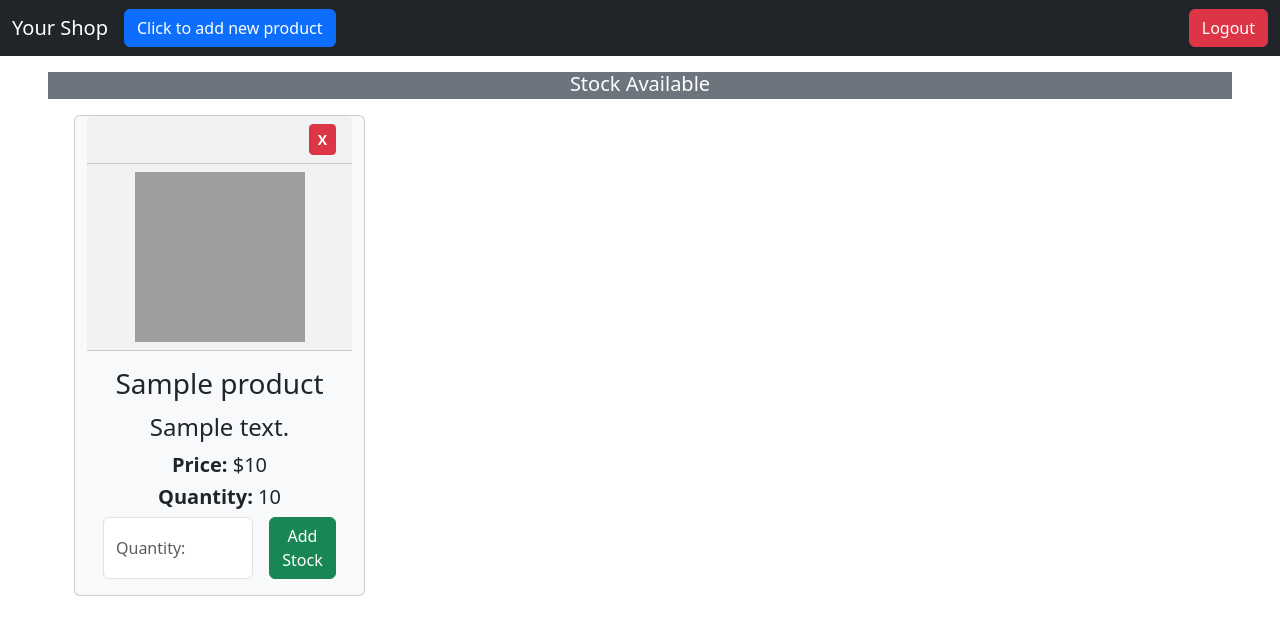
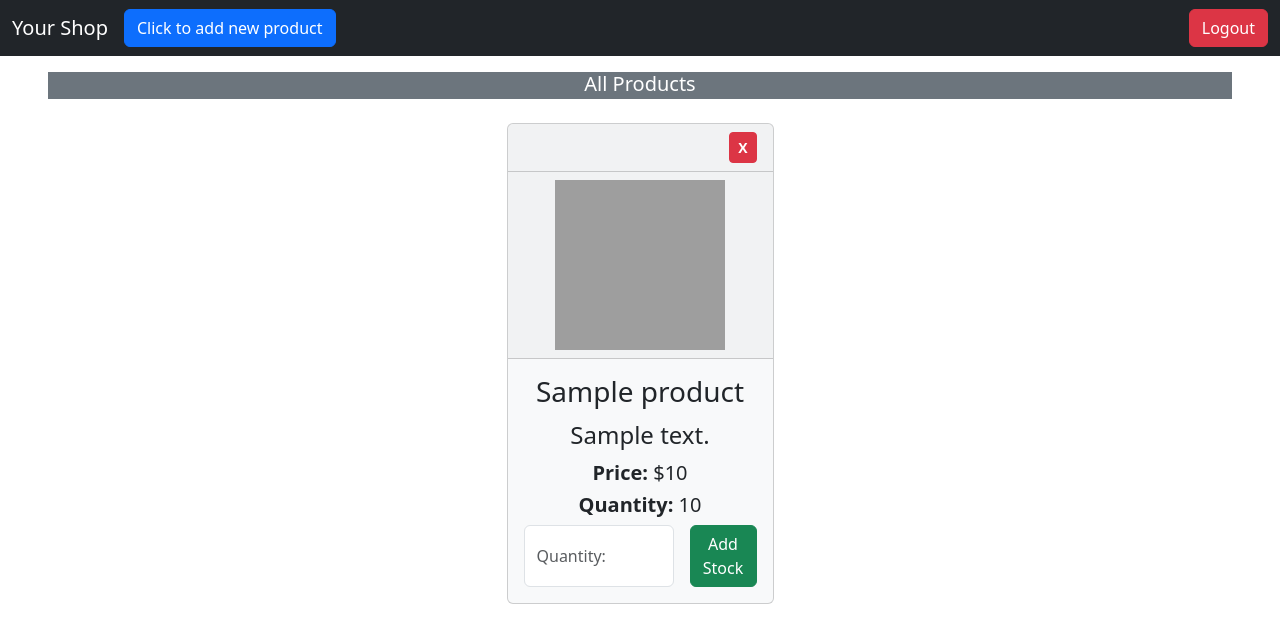
Before and after one commit to samtsa094/One-Stop-Shop, a Flask app: page /owner_shop in a window 1280 px wide. Shown: the top 643 px of the page. Run offline with Flask 3, Linux system fonts and the light colour scheme; the visitor is signed in with stand-in values (Sample User, id 1); a database or web service that is not in the repository returns one stand-in record (values such as "Sample title"); some libraries are stand-ins or nearby versions; grey boxes are pictures that could not be loaded.

Commit message:
Update owner_shop.html

```diff
--- a/templates/owner_shop.html
+++ b/templates/owner_shop.html
@@ -73,12 +73,13 @@
             </div>
         </div>
     </div>
-    <div class="bg-secondary mx-5 mt-3 mb-3 text-white" style="height: 27px; text-align: center;"><h5>Stock Available</h5></div>
+    <div class="bg-secondary mx-5 mb-4 text-white text-center" style="height: 27px; text-align: center;"><h5>All Products</h5></div>
     {%if products%}
-        <div class="container p-0 rounded-2">
-            <div class="row row-cols-1 row-cols-sm-1 row-cols-md-4">
+        <div class="container p-0">
+            <div class="row row-cols-md-4 justify-content-center">
                 {%for product in products%}
-                    <div class="card bg-light col mx-3 text-center mb-4">
+                    <div class="col d-flex align-items-stretch">
+                        <div class="card bg-light text-center col mb-4">
                             <div class="card-header text-end"><a href="/delete/{{product['_id']}}"class="btn btn-sm btn-danger"><strong>X</strong></a></div>
                             <div class="card-header">
                                 <img src="{{product['link']}}" width="170" height="170">
@@ -96,11 +97,12 @@
                                 </form>
                             </div>
                         </div>
+                    </div>
                 {%endfor%}
             </div>
         </div>
     {%else%}
-        <h5 class="text-center">No Products Added</h5>
+        <h5 class="text-center">No Products Available</h5>
     {%endif%}
 </body>
 </html>
```
Lines whose indentation alone changed are shown as unchanged.
